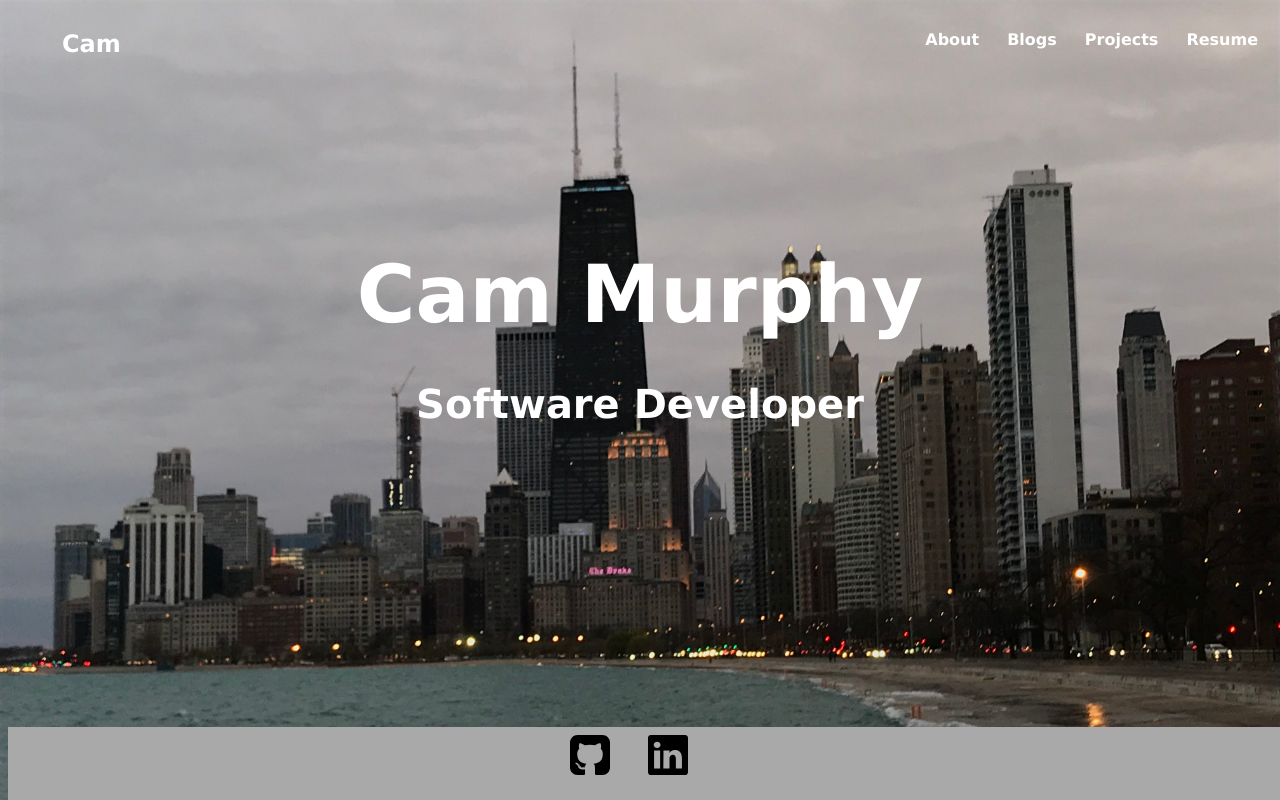
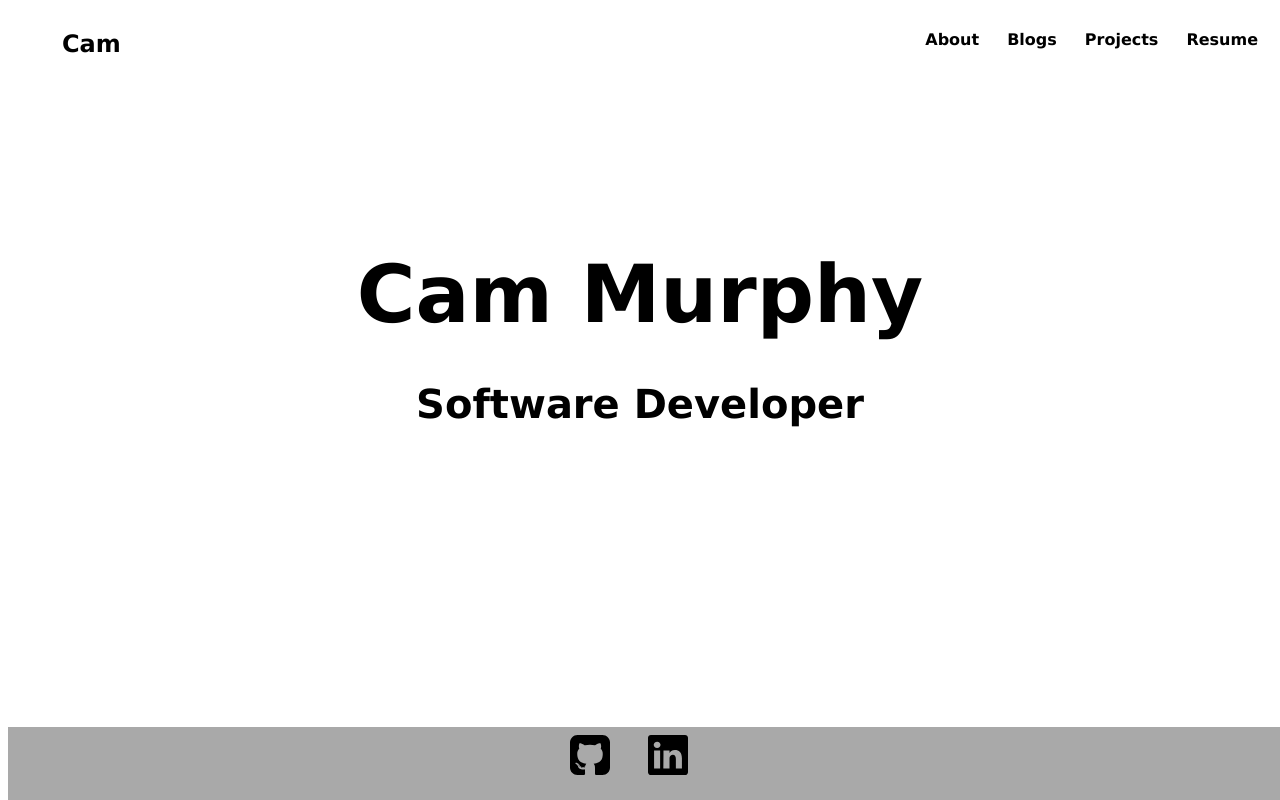
Before and after one commit to CMURPH56/Website, a Vue app: page / in a window 1280 px wide. Built offline with nearby package versions, Linux system fonts and the light colour scheme.

Commit message:
fixed color scheme

```diff
--- a/src/App.vue
+++ b/src/App.vue
@@ -13,10 +13,8 @@
 <style>
 
 body{
-  background-image: url('./assets/chicago.jpg');
-  background-size: cover;
-  resize: both;
-  background-repeat: no-repeat;
+
+  background-color:white;
   width: auto;
   height: auto;
   overflow: hidden;
@@ -28,6 +26,6 @@ body{
   -webkit-font-smoothing: antialiased;
   -moz-osx-font-smoothing: grayscale;
   text-align: center;
-  color: white;
+  color:black;
 }
 </style>
--- a/src/Blogs/RouterLinkArticle.vue
+++ b/src/Blogs/RouterLinkArticle.vue
@@ -2,9 +2,16 @@
 <section>
   <h1> Using Router Link With Vue</h1>
 
+  <ol>
   <li>
+    Install Vue Router Link
+    <p>
+      run:  npm install vue-router
+    </p>
 
   </li>
+
+  </ol>
 </section>
 </template>
 
--- a/src/components/Blogs.vue
+++ b/src/components/Blogs.vue
@@ -1,6 +1,6 @@
 <template>
   <section>
     <h1> List of blogs</h1>
-    <h3>Using Router Link with Vue.js</h3>
+    <router-link to="/Blogs/routerlinkarticle">Using Router Link with Vue.js</router-link>
   </section>
 </template>
--- a/src/components/HomeLanding.vue
+++ b/src/components/HomeLanding.vue
@@ -37,10 +37,8 @@ export default {
   padding-top: 20vh;
   margin: 0;
   font-size: 80px;
-  color: white
 }
 .hello h3{
-  color: white;
   font-size: 40px;
 }
 @media only screen and (min-device-width : 320px) and (max-device-width : 480px) {
--- a/src/components/Nav.vue
+++ b/src/components/Nav.vue
@@ -36,19 +36,19 @@
 }
 .navbar a{
   text-decoration: none;
-  color: white;
+  color: black;
 }
 .noDecoration {
     text-decoration: none;
     text-decoration-color:currentColor;
-    color: white;
+    color: black;
 }
 .navbar div {
   text-decoration: none !important;
   font: 'verdana';
   font-weight: bold;
   font-size: 16px;
-  color: white;
+  color: black;
   padding: 14px;
 
 }
```
